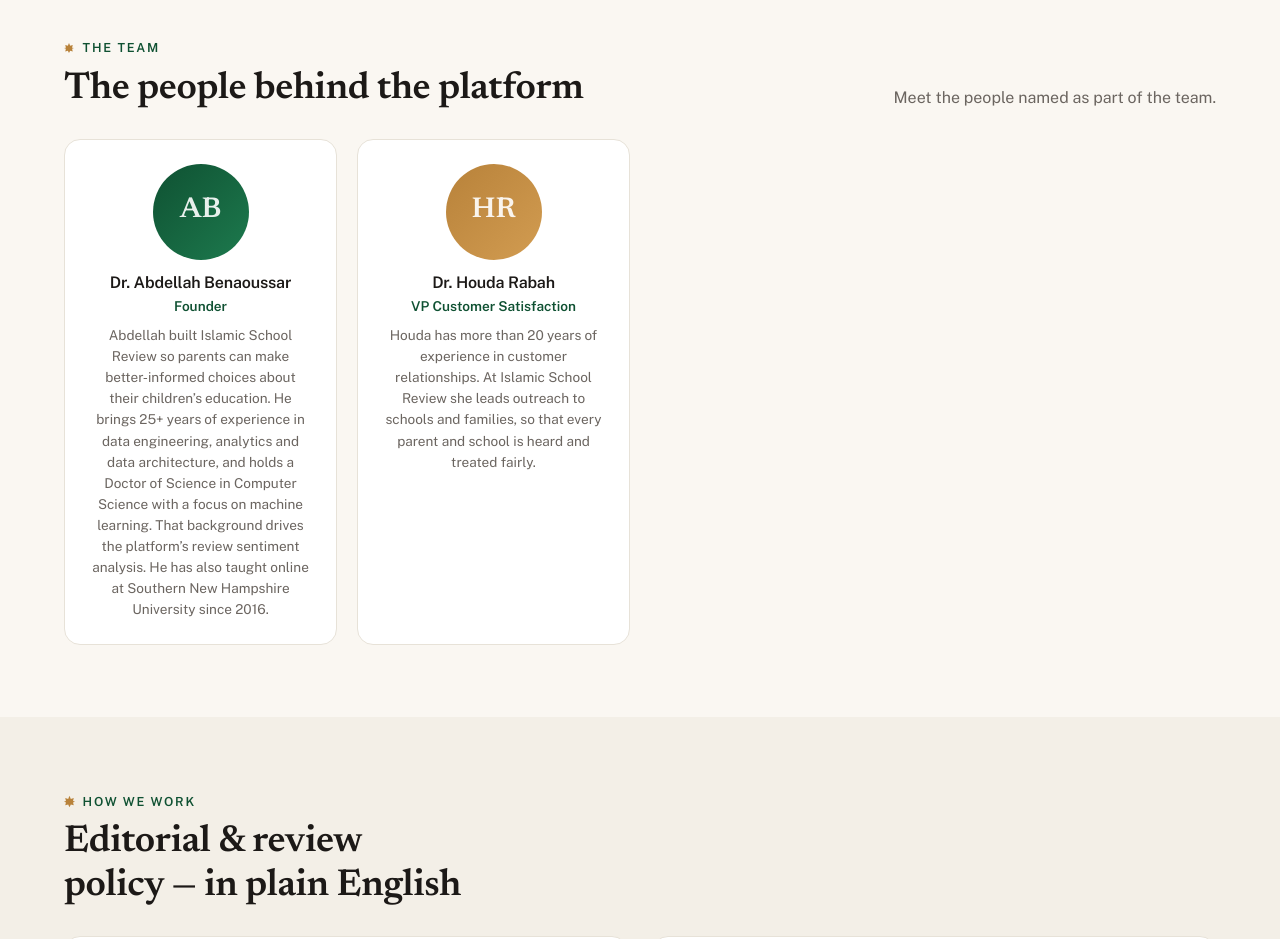
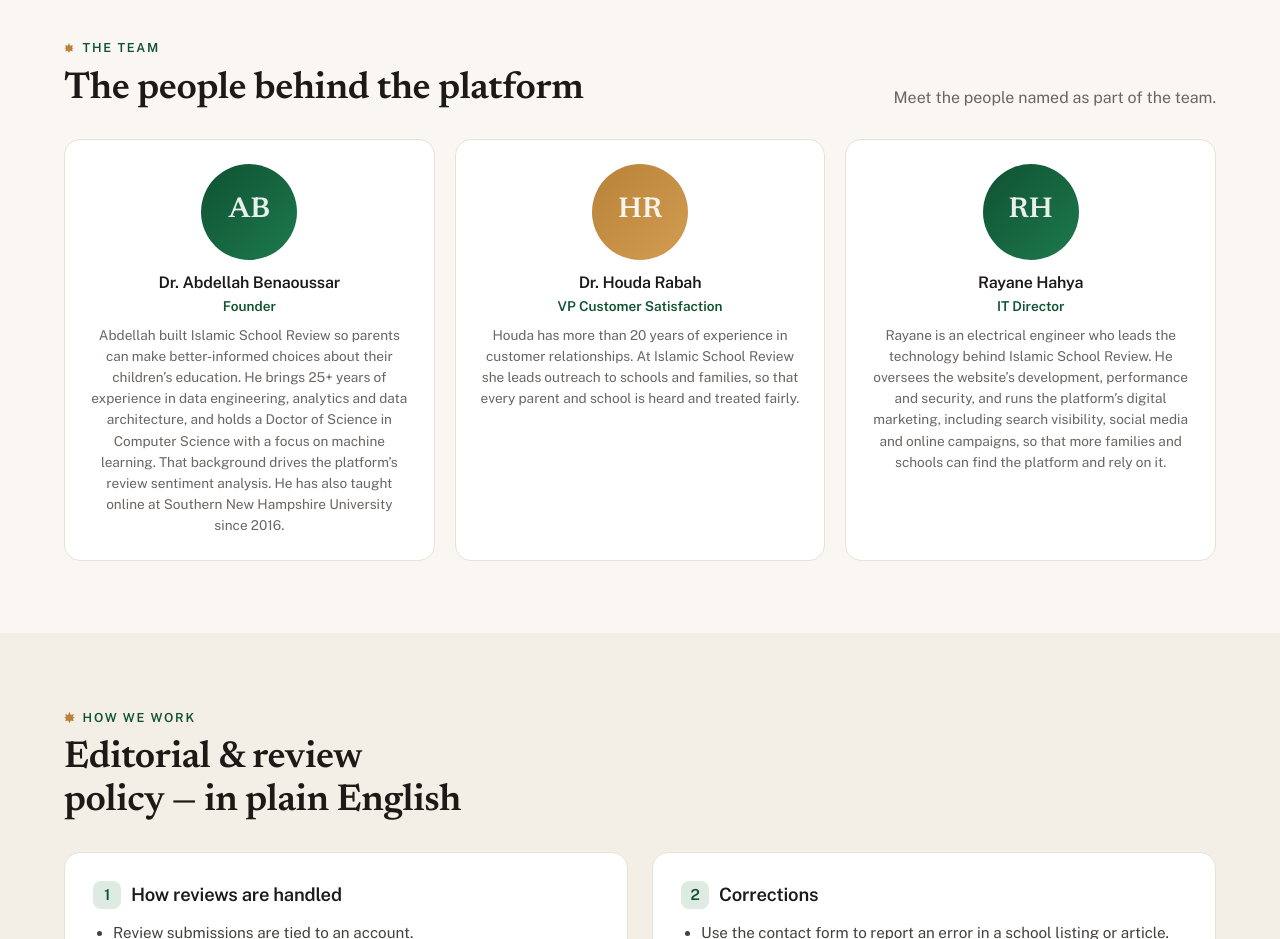
Before and after one commit to ryzben/isr, a plain HTML site: page about.html in a window 1280 px wide. Shown: the part 1480-2419 px from the top of the page. Drawn offline with nearby package versions, Linux system fonts and the light colour scheme.

Commit message:
Add Rayane Hahya to About team
Co-authored-by: Copilot <223556219+Copilot@users.noreply.github.com>

```diff
--- a/about.html
+++ b/about.html
@@ -139,7 +139,7 @@
     /* Team */
     .team-grid {
       display: grid;
-      grid-template-columns: repeat(4, 1fr);
+      grid-template-columns: repeat(3, 1fr);
       gap: 20px;
     }
     .team-card {
@@ -328,6 +328,12 @@
         <div class="role">VP Customer Satisfaction</div>
         <p class="bio">Houda has more than 20 years of experience in customer relationships. At Islamic School Review she leads outreach to schools and families, so that every parent and school is heard and treated fairly.</p>
       </div>
+      <div class="team-card">
+        <div class="team-avatar" style="background: linear-gradient(135deg, var(--primary), #1d7a4e);">RH</div>
+        <h4>Rayane Hahya</h4>
+        <div class="role">IT Director</div>
+        <p class="bio">Rayane is an electrical engineer who leads the technology behind Islamic School Review. He oversees the website’s development, performance and security, and runs the platform’s digital marketing, including search visibility, social media and online campaigns, so that more families and schools can find the platform and rely on it.</p>
+      </div>
     </div>
   </div>
 </section>
```
